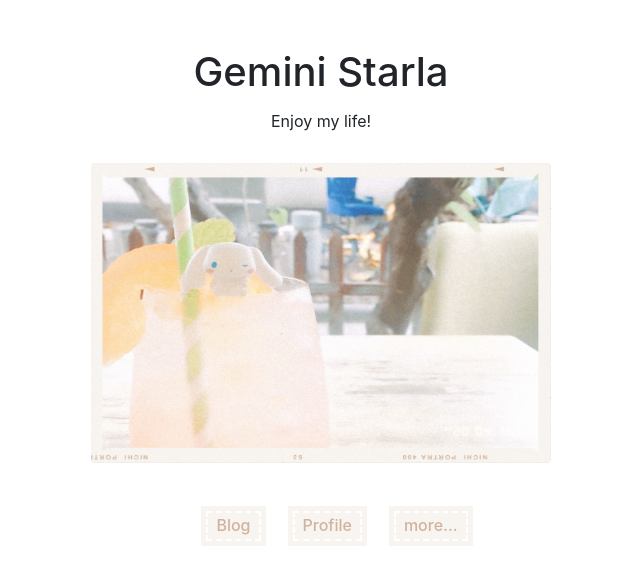
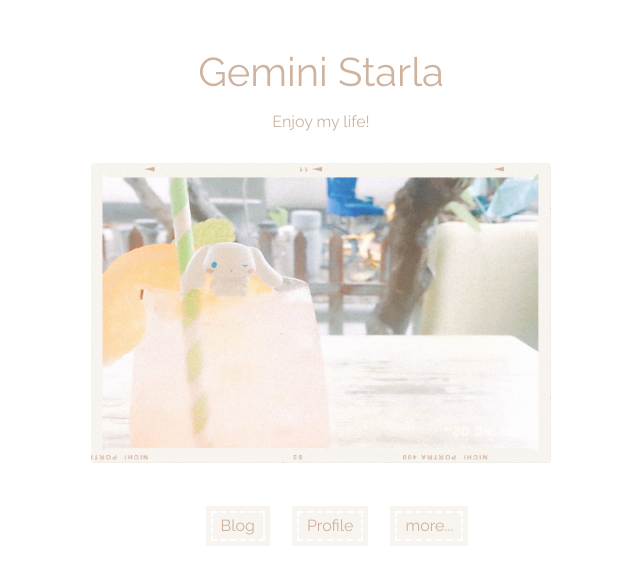
Before and after one commit to hoshinoa-0303/hoshinoa-0303.github.io, a Jekyll site: the page built from index.html, in a window 1280 px wide. Shown: the top 585 px of the page, without its empty margins (319-959 px from the left). Built offline with Jekyll 4.4.1, drawn with Linux system fonts in a browser that asks for light colours.

Commit message:
Update homepage.html

```diff
--- a/_layouts/homepage.html
+++ b/_layouts/homepage.html
@@ -10,12 +10,13 @@
 <title>{{ page.title | default: site.title }}</title>
 <style>
     body {
-  font-family: "Comic Sans MS", cursive, sans-serif；
+  font-family: "Raleway", sans-serif;
   font-size: 16px;
   line-height: 1.2em;
   margin: 0;
   -webkit-font-smoothing: antialiased;
   -moz-osx-font-smoothing: grayscale;
+  color: #cfb39e
 }
     h6 {
   background: #f8f5f0;
```
